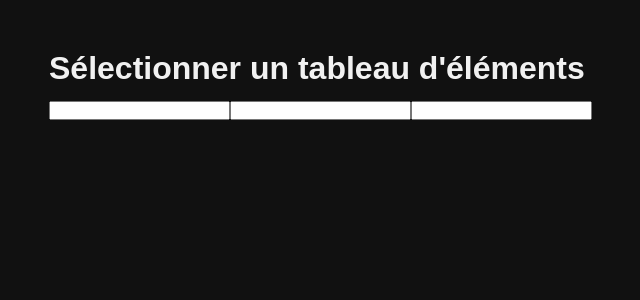
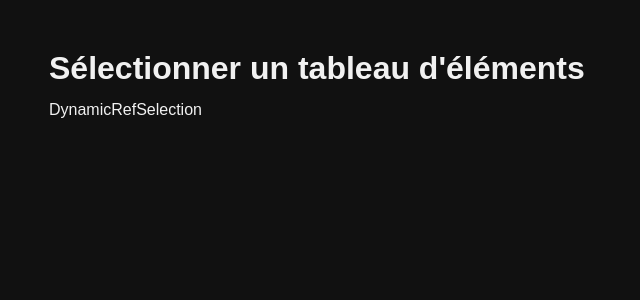
Before and after one commit to Benalta7892/React, a React (Vite) app in the folder 5.React-dans-le-detail/: page / in a window 1280 px wide. Shown: the top 300 px of the page, without its empty margins (191-831 px from the left). Built offline with nearby package versions, Linux system fonts and the light colour scheme.

Commit message:
Selectionner une liste dynamique

```diff
--- a/5.React-dans-le-detail/package.json
+++ b/5.React-dans-le-detail/package.json
@@ -10,6 +10,7 @@
     "preview": "vite preview"
   },
   "dependencies": {
+    "nanoid": "^5.0.9",
     "react": "^18.2.0",
     "react-dom": "^18.2.0"
   },
--- a/5.React-dans-le-detail/src/lessons/9.Selectionner-un-tableau-d'elements/Container.jsx
+++ b/5.React-dans-le-detail/src/lessons/9.Selectionner-un-tableau-d'elements/Container.jsx
@@ -1,21 +1,10 @@
-import { useState, useRef, useEffect } from "react";
+import DynamicRefSelection from "./DynamicRefSelection";
 
 export default function Container() {
-  const inputsRef = useRef([]);
-
-  function addInputRef(el) {
-    if (el && !inputsRef.current.includes(el)) {
-      inputsRef.current.push(el);
-    }
-    console.log(inputsRef);
-  }
-
   return (
     <>
       <h1>Sélectionner un tableau d'éléments</h1>
-      <input ref={addInputRef} type="text" />
-      <input ref={addInputRef} type="text" />
-      <input ref={addInputRef} type="text" />
+      <DynamicRefSelection />
     </>
   );
 }
--- /dev/null
+++ b/5.React-dans-le-detail/src/lessons/9.Selectionner-un-tableau-d'elements/DynamicRefSelection.jsx
@@ -0,0 +1,14 @@
+import { useState, useRef, useEffect } from "react";
+import { nanoid } from "nanoid";
+
+export default function DynamicRefSelection() {
+  const [fruits, setFruits] = useState([
+    { id: 1, value: "🍓" },
+    { id: 1, value: "🍉" },
+    { id: 1, value: "🍒" },
+  ]);
+
+  console.log(nanoid(8));
+
+  return <div>DynamicRefSelection</div>;
+}
--- /dev/null
+++ b/5.React-dans-le-detail/src/lessons/9.Selectionner-un-tableau-d'elements/StaticRefSelection.jsx
@@ -0,0 +1,21 @@
+import { useState, useRef, useEffect } from "react";
+
+export default function StaticRefSelection() {
+  const inputsRef = useRef([]);
+
+  function addInputRef(el) {
+    if (el && !inputsRef.current.includes(el)) {
+      inputsRef.current.push(el);
+    }
+    console.log(inputsRef);
+  }
+
+  return (
+    <>
+      <h1>Sélectionner un tableau d'éléments</h1>
+      <input ref={addInputRef} type="text" />
+      <input ref={addInputRef} type="text" />
+      <input ref={addInputRef} type="text" />
+    </>
+  );
+}
```
Also changed, not shown: 1 other file (tests, documents, lock files or other folders).
